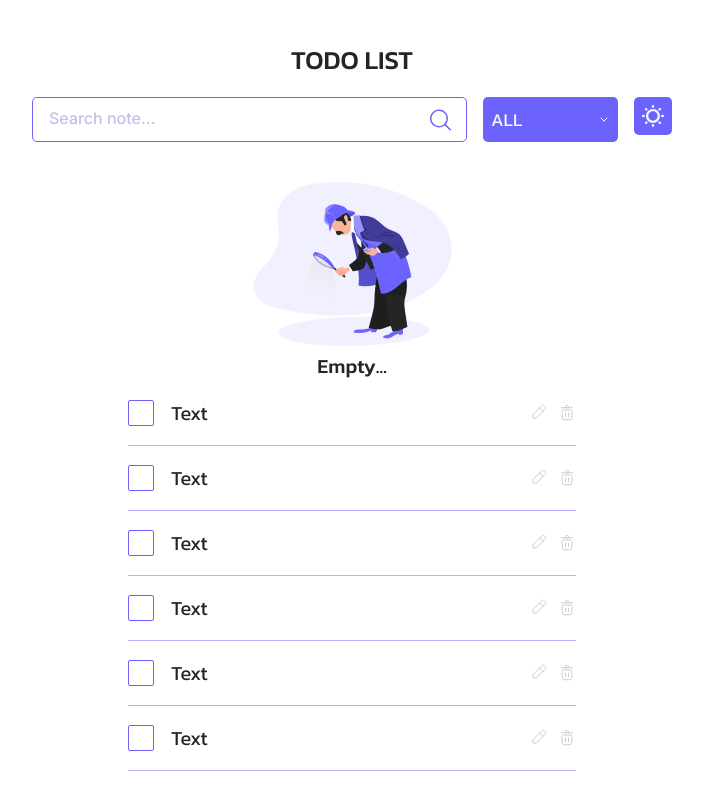
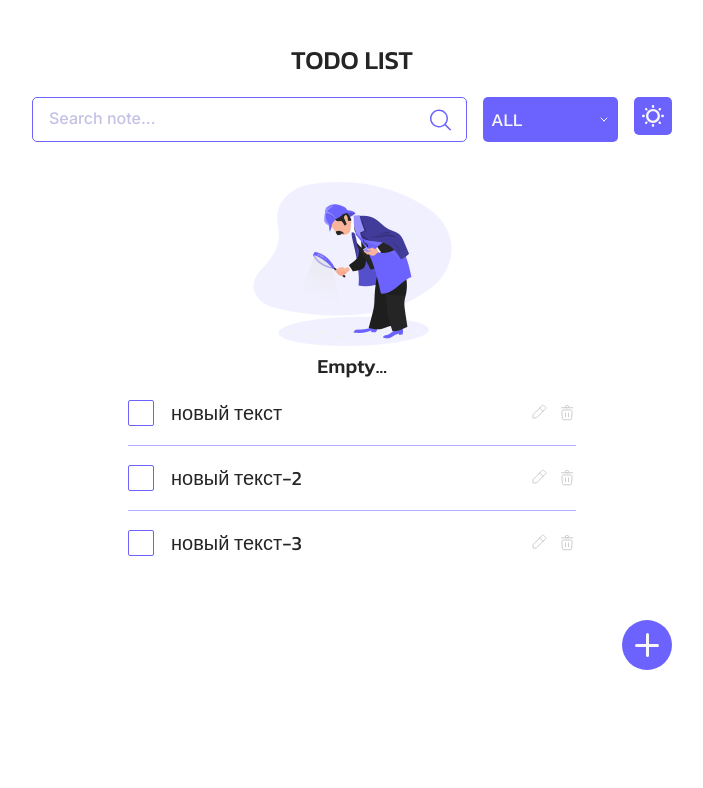
Before and after one commit to irinka-akva/ToDo_List_React, a React (Vite) app: page / in a window 1280 px wide. Shown: the top 788 px of the page, without its empty margins (288-991 px from the left). Built offline with nearby package versions, Linux system fonts and the light colour scheme; grey boxes are pictures that could not be loaded.

Commit message:
Добавляет реализацию создания заметок и их удаление '

```diff
--- a/src/TodoList/components/Modal/index.jsx
+++ b/src/TodoList/components/Modal/index.jsx
@@ -1,23 +1,22 @@
-import React from 'react';
 import styles from './styles.module.scss'
 import Button from 'ui/Button'
 import TitleModal from './TitleModal'
 import InputField from 'ui/InputField'
 
-const Modal = ({ showModal, onClose }) => {
+const Modal = ({ showModal, onClose, value, setValue, disabled, saveTask}) => {
 
    return showModal ? (<section className={styles.modal} onClick={onClose}>
       <div className={styles.modal_wrapper} onClick={(evt) => evt.stopPropagation()}>
          <TitleModal>NEW NOTE</TitleModal>
          <form className={styles.modal_form} action='#'>
-               <InputField innerClass={styles.modal_field} type='text' name='new_item' id='modal_field' placeholder='Input your note...' />
+            <InputField innerClass={styles.modal_field} type='text' name='new_item' id='modal_field' value={value} onChange={(evt) => setValue(evt.target.value)} placeholder='Input your note...' />
             <div className={styles.modal_btn_wrapper}>
                <Button innerClass={styles.modal_cancel} type='button' onClick={onClose}>CANCEL</Button>
-                  <Button innerClass={styles.modal_submit} type='submit' disabled={true}>APPLY</Button>
+               <Button innerClass={styles.modal_submit} type='submit' onClick={saveTask} disabled={disabled}>APPLY</Button>
             </div>
          </form>
       </div>
-      </section>)  : null
+   </section>) : null
 };
 
 export default Modal;
--- a/src/TodoList/components/TaskList/components/Task/index.jsx
+++ b/src/TodoList/components/TaskList/components/Task/index.jsx
@@ -1,13 +1,35 @@
 import React from 'react';
-import styles from './styles.module.scss'
-import Button from 'ui/Button'
-import IconButton from 'ui/IconButton'
+import styles from './styles.module.scss';
+import cn from 'classnames';
+import Button from 'ui/Button';
+import IconButton from 'ui/IconButton';
 
-const Task = () => {
+const Task = ({ taskList, setTaskList }) => {
+
+    const deleteTask = (id) => {
+        let newTaskList = taskList.filter(task => task.id !== id);
+        setTaskList(newTaskList);
+    };
+
+    const setTaskMark = (id) => {
+        let newTaskList = taskList.filter(task => {
+            if (task.id == id) {
+                task.done = !task.done;
+            }
+            return task;
+        });
+        setTaskList(newTaskList);
+    };
+
     return (
-        <li className={styles.list_item}>
-            <Button innerClass={styles.list_item_btn} type='button' />
-            <span className={styles.list_item_text}>Text</span>
+        <div> {
+            taskList.map(task => {
+                return (
+                    <li className={cn(styles.list_item, {
+                        [styles.checked]: task.done,
+                    })} id={task.id} key={task.id}>
+                        <Button innerClass={styles.list_item_btn} type='button' onClick={() => { setTaskMark(task.id) }} />
+                        <span className={styles.list_item_text}>{task.text}</span>
                         <div className={styles.list_item_btn_wrapper}>
                             <IconButton innerClass={styles.list_item_btn_edit}>
                                 <svg xmlns="http://www.w3.org/2000/svg" width="15" height="15" viewBox="0 0 15 15"
@@ -17,7 +39,7 @@ const Task = () => {
                                         stroke="#CDCDCD" strokeLinecap="round" strokeLinejoin="round" />
                                 </svg>
                             </IconButton>
-                <IconButton innerClass={styles.list_item_btn_delete}>
+                            <IconButton innerClass={styles.list_item_btn_delete} onClick={() => { deleteTask(task.id) }}>
                                 <svg xmlns="http://www.w3.org/2000/svg" width="18" height="18" viewBox="0 0 18 18"
                                     fill="none">
                                     <path className={styles.list_item_path}
@@ -35,7 +57,10 @@ const Task = () => {
                                 </svg>
                             </IconButton>
                         </div>
-        </li>
+                    </li>)
+            })
+        }
+        </div>
     );
 };
 
--- a/src/TodoList/components/TaskList/components/Task/styles.module.scss
+++ b/src/TodoList/components/TaskList/components/Task/styles.module.scss
@@ -21,7 +21,7 @@
         border-radius: 2px;
         margin-right: 17px;
         transition: background-color 0.3s ease,
-            box-shadow 0, 3s ease;
+            box-shadow 0.3s ease;
 
         &:hover,
         &:focus-visible,
@@ -90,4 +90,17 @@
             stroke: $red-color;
         }
     }
+
+    &.checked .list-item-btn {
+        background-color: $purple-color;
+
+        &::before {
+            opacity: 1;
+        }
+    }
+
+    &.checked {
+        text-decoration: line-through;
+        color: var(--item-color);
+    }
 }
--- a/src/TodoList/components/TaskList/index.jsx
+++ b/src/TodoList/components/TaskList/index.jsx
@@ -4,23 +4,12 @@ import EmptyListIcon from './components/EmptyListIcon'
 import Task from './components/Task'
 import styles from './styles.module.scss'
 
-const TaskList = ({onOpenModal}) => {
-
+const TaskList = ({onOpenModal, taskList, setTaskList}) => {
    return (
       <section className={styles.main}>
          <EmptyListIcon/>
          <ul className={styles.main_list}>
-         <Task/>
-         <Task/>
-         <Task/>
-         <Task/>
-         <Task/>
-         <Task/>
-         <Task/>
-         <Task/>
-         <Task/>
-         <Task/>
-         <Task/>
+         <Task taskList={taskList} setTaskList={setTaskList}/>
          </ul>
          <div className={styles.main_modal_btn_wrapper}>
             <Button innerClass={styles.main_modal_btn} type='button' onClick={onOpenModal}></Button>
--- a/src/TodoList/index.jsx
+++ b/src/TodoList/index.jsx
@@ -1,16 +1,53 @@
 import Header from './components/Header'
 import TaskList from './components/TaskList'
 import Modal from './components/Modal'
-import React, { useState } from "react";
+import React, { useState, useEffect } from "react";
 
 const TodoList = () => {
    const [showModal, setShowModal] = useState(false);
+   const closeModal = () => {
+      setShowModal(false);
+      setValue('');
+   };
+
+   const [taskList, setTaskList] = useState([
+      {
+         id: 1,
+         text: 'новый текст',
+         done: false,
+      },
+      {
+         id: 2,
+         text: 'новый текст-2',
+         done: false,
+      },
+      {
+         id: 3,
+         text: 'новый текст-3',
+         done: false,
+      }
+   ]);
+
+   const [value, setValue] = useState('');
+   const [disabled, setDisabled] = useState(true);
+   useEffect(() => {setDisabled(!value.trim())}, [value]);
+
+   const saveTask = () => {
+      setTaskList([...taskList, {
+         id: Date.now(),
+         text: value,
+         done: false,
+      }]);
+      setValue('');
+      setShowModal(false);
+   };
 
    return (
-      <div style={showModal ? {overflow: 'hidden'} : null}>
+      <div>
          <Header />
-         <TaskList onOpenModal={() => setShowModal(true)}/>
-         <Modal showModal={showModal} onClose={() => setShowModal(false)}/>
+         <TaskList onOpenModal={() => setShowModal(true)} taskList={taskList} setTaskList={setTaskList} />
+         <Modal showModal={showModal} onClose={closeModal} taskList={taskList} setTaskList={setTaskList}
+          value={value} setValue={setValue} disabled={disabled} saveTask={saveTask}/>
       </div>
    );
 };
--- a/src/index.scss
+++ b/src/index.scss
@@ -50,69 +50,11 @@ input[type="search"]::-webkit-search-results-decoration {
 
 // For js
 
-// Open modal
-
-body.open-modal {
-    height: 100vh;
-    overflow-y: hidden;
-}
-
 // Night theme
 
 body.night-theme {
 
-    & .input {
-        border: 1px solid $beige-color;
-        color: $beige-color;
-        background-color: $black-color;
-
-        &::placeholder {
-            color: $dark-grey-color;
-        }
-
-        &:hover,
-        &:focus-visible {
-            outline: 2px solid $dark-grey-color;
-        }
-    }
-
-    & .settings {
-        &-search-icon {
-            color: $beige-color;
-        }
-
-        &-theme {
-
-            &-day {
-                opacity: 1;
-                transition: opacity 0.3s ease;
-            }
-
-            &-night {
-                opacity: 0;
-                transition: opacity 0.3s ease;
-            }
-        }
-    }
-
     & .main-list-item.checked .main-list-item-text {
         color: rgba(255, 255, 255, 0.50);
     }
-
-    & .modal {
-        &-wrapper {
-            background-color: $black-color;
-            border: 1px solid $beige-color;
-        }
-
-        &-cancel {
-            background-color: transparent;
-
-            &:hover,
-            &:focus-visible,
-            &:active {
-                background-color: transparent;
-            }
-        }
-    }
 }
--- a/src/ui/IconButton/index.jsx
+++ b/src/ui/IconButton/index.jsx
@@ -2,9 +2,9 @@ import React from 'react'
 import cn from 'classnames'
 import styles from './styles.module.scss'
 
-const IconButton = ({innerClass, children}) => {
+const IconButton = ({innerClass, children, onClick}) => {
     return (
-        <button type='button' className={cn(styles.btn_icon, innerClass)}>
+        <button type='button' className={cn(styles.btn_icon, innerClass)} onClick={onClick}>
             {children}
         </button>
     );
--- a/src/ui/InputField/index.jsx
+++ b/src/ui/InputField/index.jsx
@@ -2,10 +2,10 @@ import React from 'react';
 import cn from 'classnames'
 import styles from './styles.module.scss'
 
-const InputField = ({ innerClass, type, name, id, placeholder }) => {
+const InputField = ({ innerClass, type, name, id, placeholder, value, onChange}) => {
     return (
     <input className={cn(styles.input, innerClass)} type={type} name={name} id={id}
-                placeholder={placeholder} />
+                placeholder={placeholder} value={value} onChange={onChange}/>
     );
 };
 
--- a/src/variables.scss
+++ b/src/variables.scss
@@ -29,6 +29,7 @@ $secondary-font: 'Inter', sans-serif;
     --background-color-modal: #F7F7F7;
     --border-modal: 1px solid transparent;
     --cancel-color: #F7F7F7;
+    --item-color: rgba(37, 37, 37, 0.50);
 }
 
 
@@ -46,4 +47,5 @@ $secondary-font: 'Inter', sans-serif;
     --background-color-modal: #252525;
     --border-modal: 1px solid #F7F7F7;
     --cancel-color: transparent;
+    --item-color: rgba(255, 255, 255, 0.50);
 }
```
Lines whose indentation alone changed are shown as unchanged.
